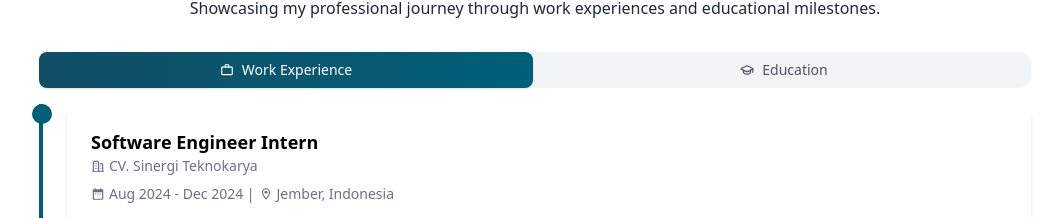
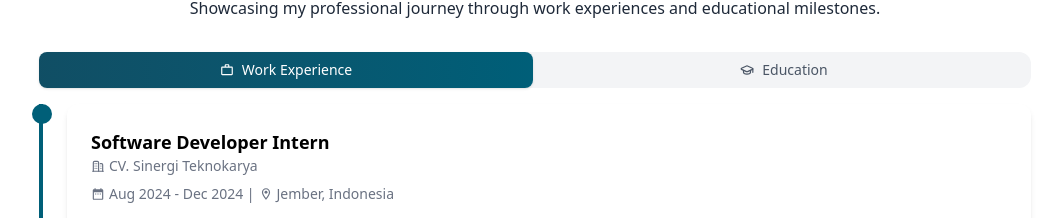
Before and after one commit to AqilulMuttaqin/portfolio-v1, a React (Vite) app: page / in a window 1280 px wide. Shown: the part 1738-1956 px from the top of the page, without its empty margins (105-1166 px from the left). Built offline with nearby package versions, Linux system fonts and the light colour scheme.

Commit message:
update: work experience

```diff
--- a/src/components/ExperienceSection.jsx
+++ b/src/components/ExperienceSection.jsx
@@ -23,7 +23,7 @@ const ExperienceSection = () => {
 
   const workExperience = [
     {
-      role: "Software Engineer Intern",
+      role: "Software Developer Intern",
       company: "CV. Sinergi Teknokarya",
       date: "Aug 2024 - Dec 2024",
       location: "Jember, Indonesia",
```
